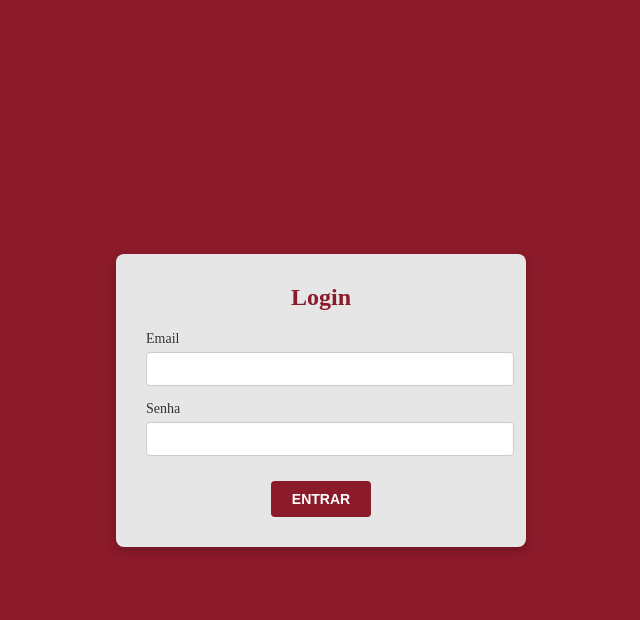
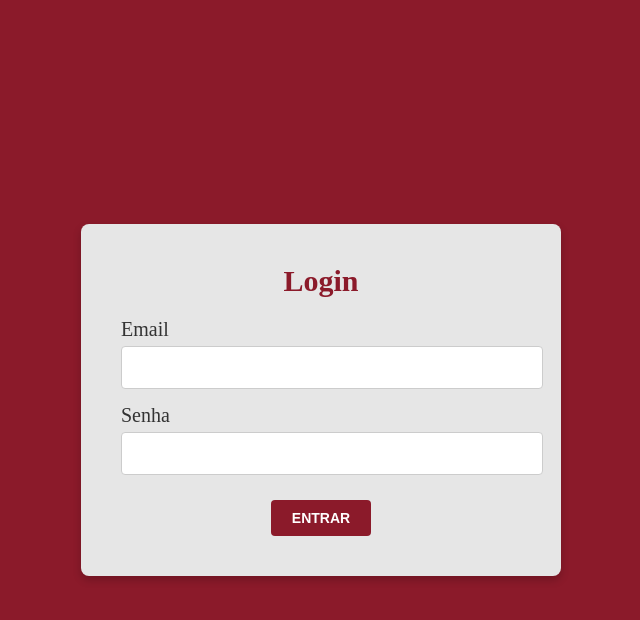
Before and after one commit to EnriqueSena1/Projeto_Prover, a Django app: page /login/ in a window 1280 px wide. Shown: the top 620 px of the page, without its empty margins (319-959 px from the left). Run offline with Django 4.2, Linux system fonts and the light colour scheme.

Commit message:
fix - mudanças no popUp

```diff
--- a/ProjetoProver/api/static/css/login.css
+++ b/ProjetoProver/api/static/css/login.css
@@ -20,8 +20,8 @@ body {
 .login-box {
     background-color: #e6e6e6; /* Cor de fundo cinza claro */
     border-radius: 8px;
-    padding: 30px;
-    width: 350px;
+    padding: 40px;
+    width: 400px;
     box-shadow: 0 4px 8px rgba(0, 0, 0, 0.2);
     text-align: center;
 }
@@ -29,7 +29,7 @@ body {
 .login-box h1 {
     color: #8b1a2a; /* Cor vinho/bordô para o título */
     margin-bottom: 20px;
-    font-size: 24px;
+    font-size: 30px;
 }
 
 /* Estilo dos campos de formulário */
@@ -41,16 +41,16 @@ body {
 .input-group label {
     display: block;
     margin-bottom: 5px;
-    font-size: 14px;
+    font-size: 20px;
     color: #333;
 }
 
 .input-group input {
     width: 100%;
-    padding: 8px;
+    padding: 10px;
     border: 1px solid #ccc;
     border-radius: 4px;
-    font-size: 14px;
+    font-size: 18px;
 }
 
 /* Estilo do botão */
@@ -80,3 +80,15 @@ body {
 
 
 }
+
+input.erro {
+    border: 1.5px solid red;
+    background-color: #ffe6e6;
+}
+
+.erro-mensagem {
+    color: red;
+    font-size: 0.85rem;
+    margin-top: 2px;
+    display: block;
+}
--- a/ProjetoProver/api/templates/login.html
+++ b/ProjetoProver/api/templates/login.html
@@ -21,10 +21,12 @@
                 <div class="input-group">
                     <label for="email">Email</label>
                     <input type="email" id="email" name="email" required>
+                    <span class="erro-mensagem" id="erro-email"></span>
                 </div>
                 <div class="input-group">
                     <label for="senha">Senha</label>
                     <input type="password" id="senha" name="senha" required>
+                    <span class="erro-mensagem" id="erro-senha"></span>
                 </div>
                 <button type="submit" class="btn-entrar">ENTRAR</button>
             </form>
```
Also changed, not shown: ProjetoProver/api/static/js/login.js (+22 -13 lines).
